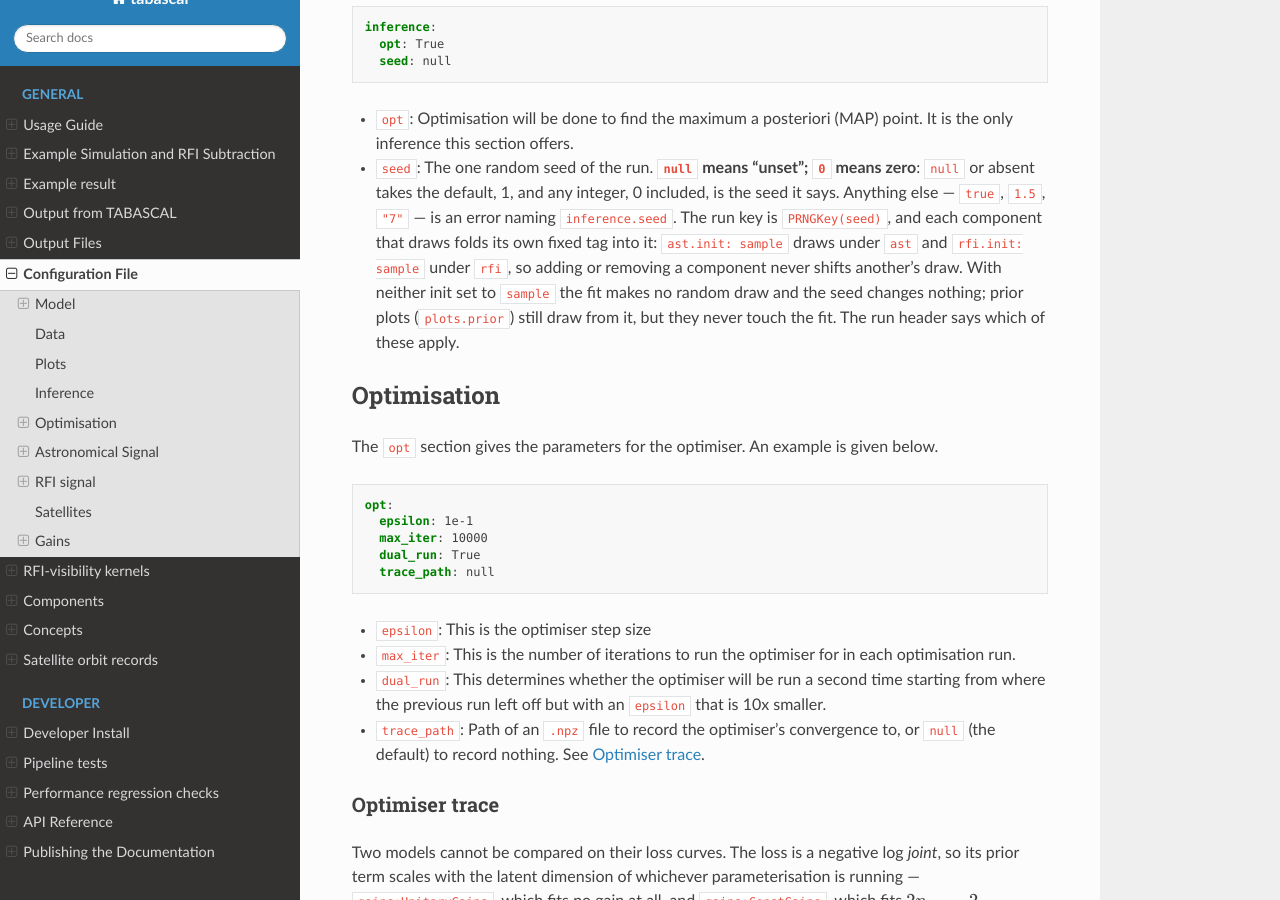
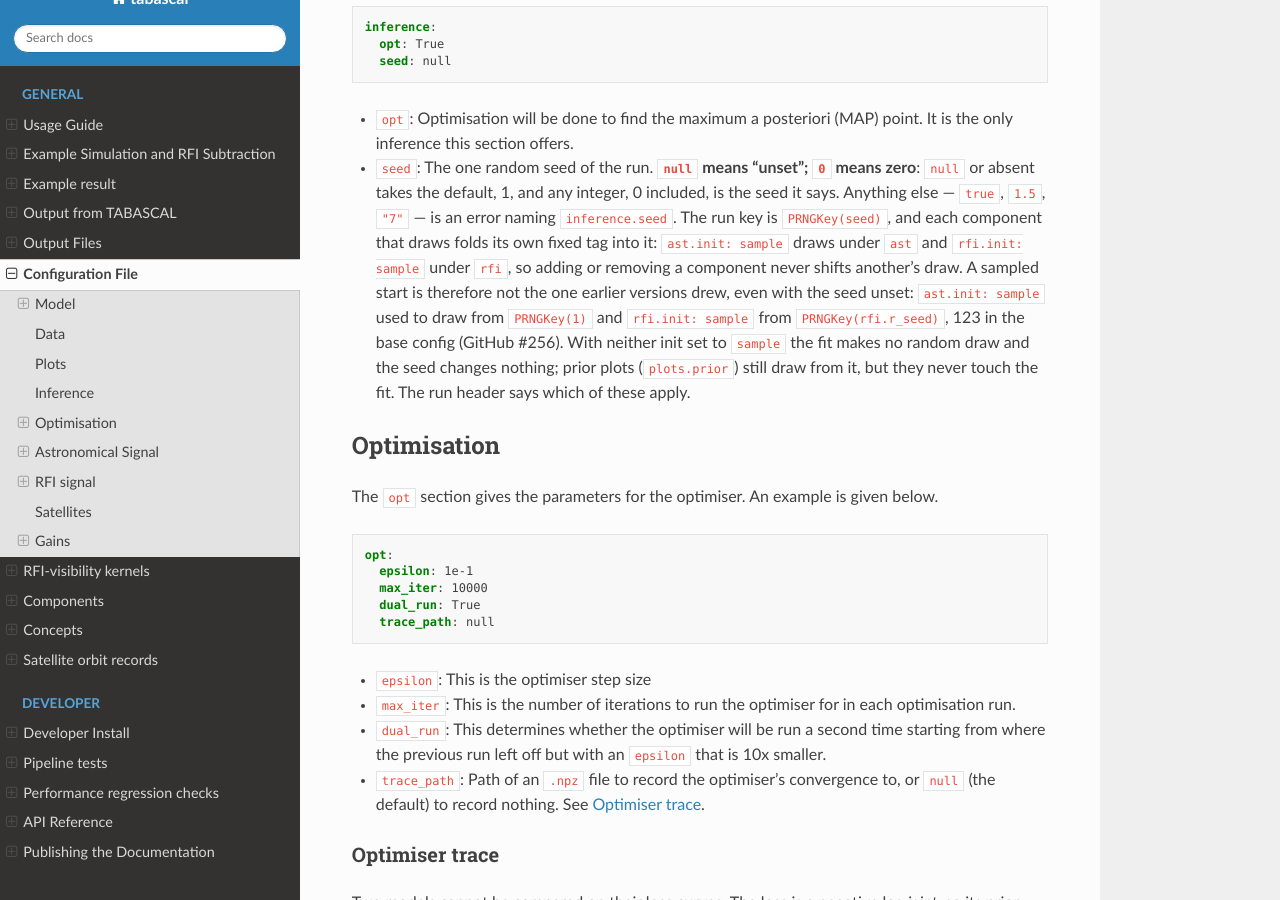
Before and after one commit to epfl-radio-astro/tabascal, a Sphinx documentation site: the page built from docs/config.md, in a window 1280 px wide and 900 px high, scrolled down 8281 px. Built offline with Sphinx 7.4.7 and the Read the Docs theme 3.1.0, drawn with Linux system fonts in a browser that asks for light colours.

Commit message:
Say that a sampled start differs from the one earlier versions drew (#256)

````diff
--- a/docs/config.md
+++ b/docs/config.md
@@ -176,7 +176,7 @@ inference:
 ```
 
 * `opt`: Optimisation will be done to find the maximum a posteriori (MAP) point. It is the only inference this section offers.
-* `seed`: The one random seed of the run. **`null` means "unset"; `0` means zero**: `null` or absent takes the default, 1, and any integer, 0 included, is the seed it says. Anything else — `true`, `1.5`, `"7"` — is an error naming `inference.seed`. The run key is `PRNGKey(seed)`, and each component that draws folds its own fixed tag into it: `ast.init: sample` draws under `ast` and `rfi.init: sample` under `rfi`, so adding or removing a component never shifts another's draw. With neither init set to `sample` the fit makes no random draw and the seed changes nothing; prior plots (`plots.prior`) still draw from it, but they never touch the fit. The run header says which of these apply.
+* `seed`: The one random seed of the run. **`null` means "unset"; `0` means zero**: `null` or absent takes the default, 1, and any integer, 0 included, is the seed it says. Anything else — `true`, `1.5`, `"7"` — is an error naming `inference.seed`. The run key is `PRNGKey(seed)`, and each component that draws folds its own fixed tag into it: `ast.init: sample` draws under `ast` and `rfi.init: sample` under `rfi`, so adding or removing a component never shifts another's draw. A sampled start is therefore not the one earlier versions drew, even with the seed unset: `ast.init: sample` used to draw from `PRNGKey(1)` and `rfi.init: sample` from `PRNGKey(rfi.r_seed)`, 123 in the base config (GitHub #256). With neither init set to `sample` the fit makes no random draw and the seed changes nothing; prior plots (`plots.prior`) still draw from it, but they never touch the fit. The run header says which of these apply.
 
 ## Optimisation
 
````
